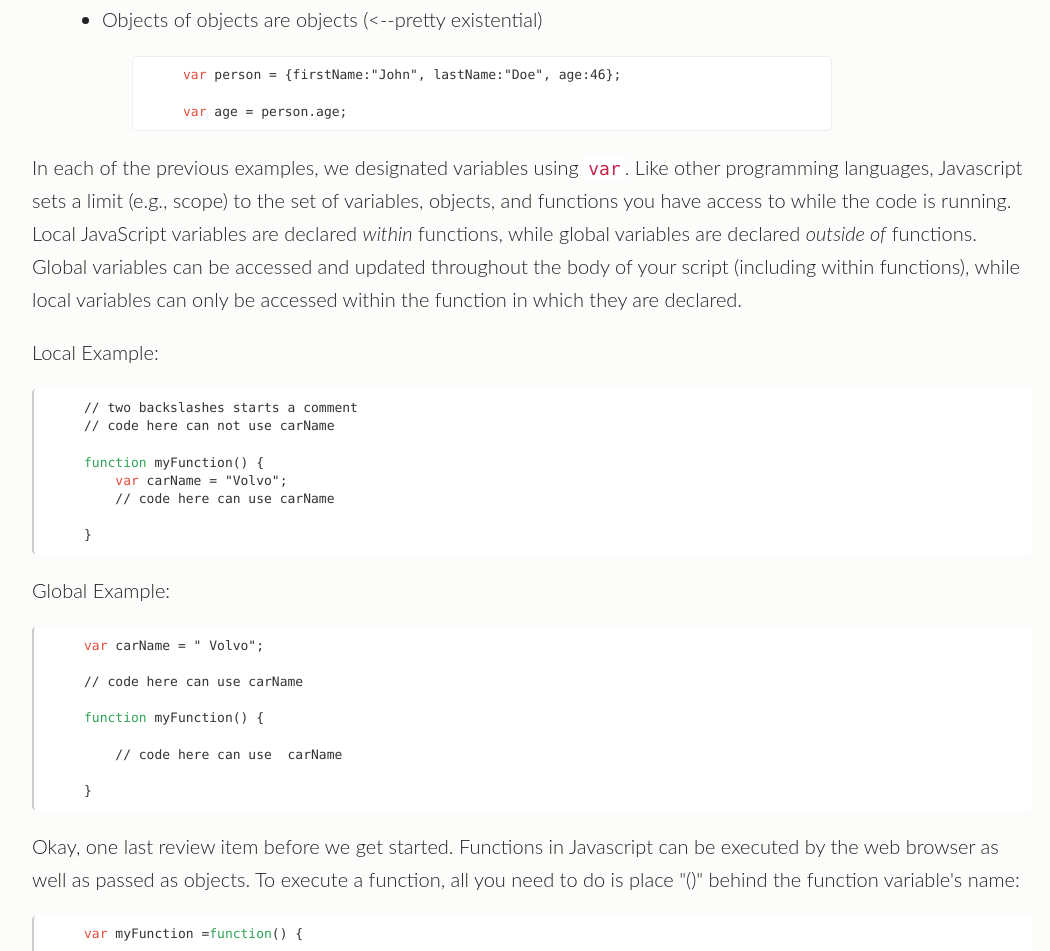
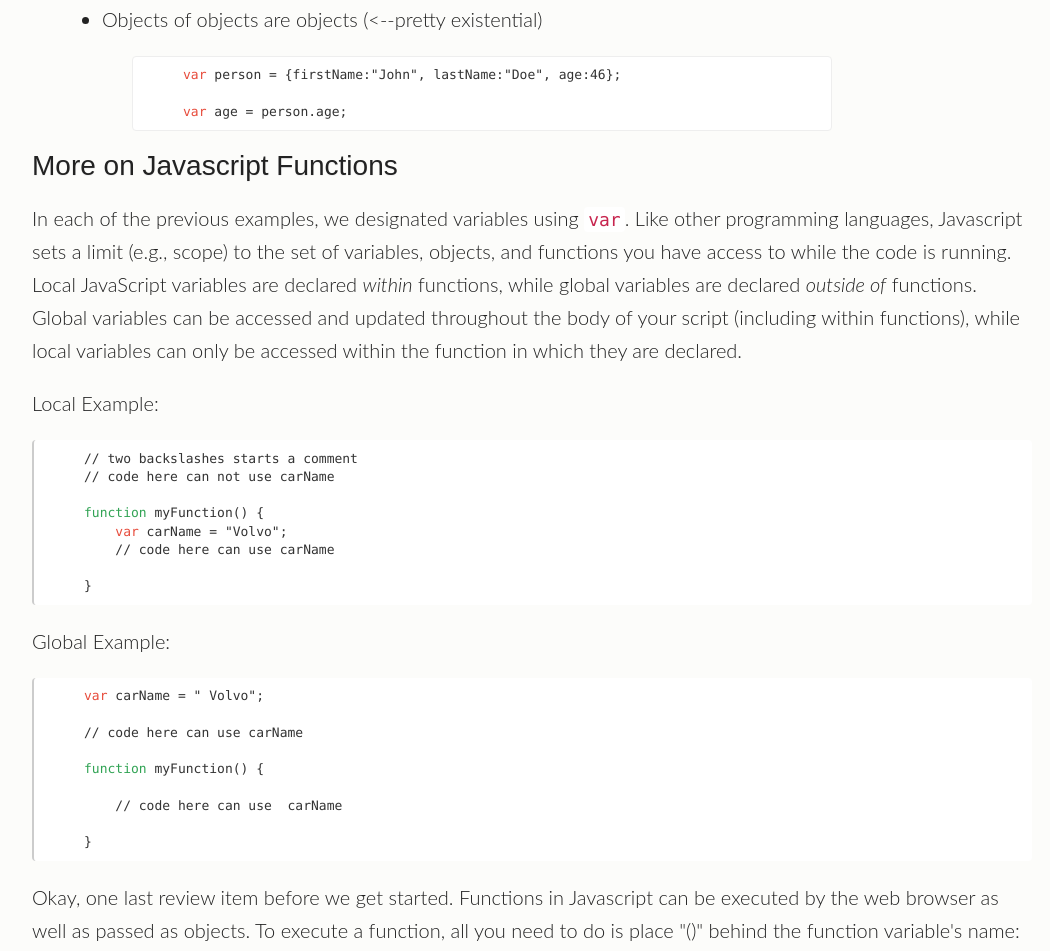
Before and after one commit to mtaptich/d3-lessons, a plain HTML site: page d3-javascript/index.html in a window 1280 px wide. Shown: the part 923-1874 px from the top of the page, without its empty margins (108-1158 px from the left). Drawn offline with nearby package versions, Linux system fonts and the light colour scheme.

Commit message:
small edits

```diff
--- a/d3-javascript/index.html
+++ b/d3-javascript/index.html
@@ -73,6 +73,8 @@
 
 <span class="keyword">var</span> age = person.age;</code></pre>
         </ul>
+
+        <h3>More on Javascript Functions</h3>
 
         <p> In each of the previous examples, we designated variables using <code>var</code>. Like other programming languages, Javascript sets a limit (e.g., scope) to the set of variables, objects, and functions you have access to while the code is running. Local JavaScript variables are declared <em>within</em> functions, while global variables are declared <em>outside of</em> functions. Global variables can be accessed and updated throughout the body of your script (including within functions), while local variables can only be accessed within the function in which they are declared.</p>
 
```
Also changed, not shown: 1 other file.
